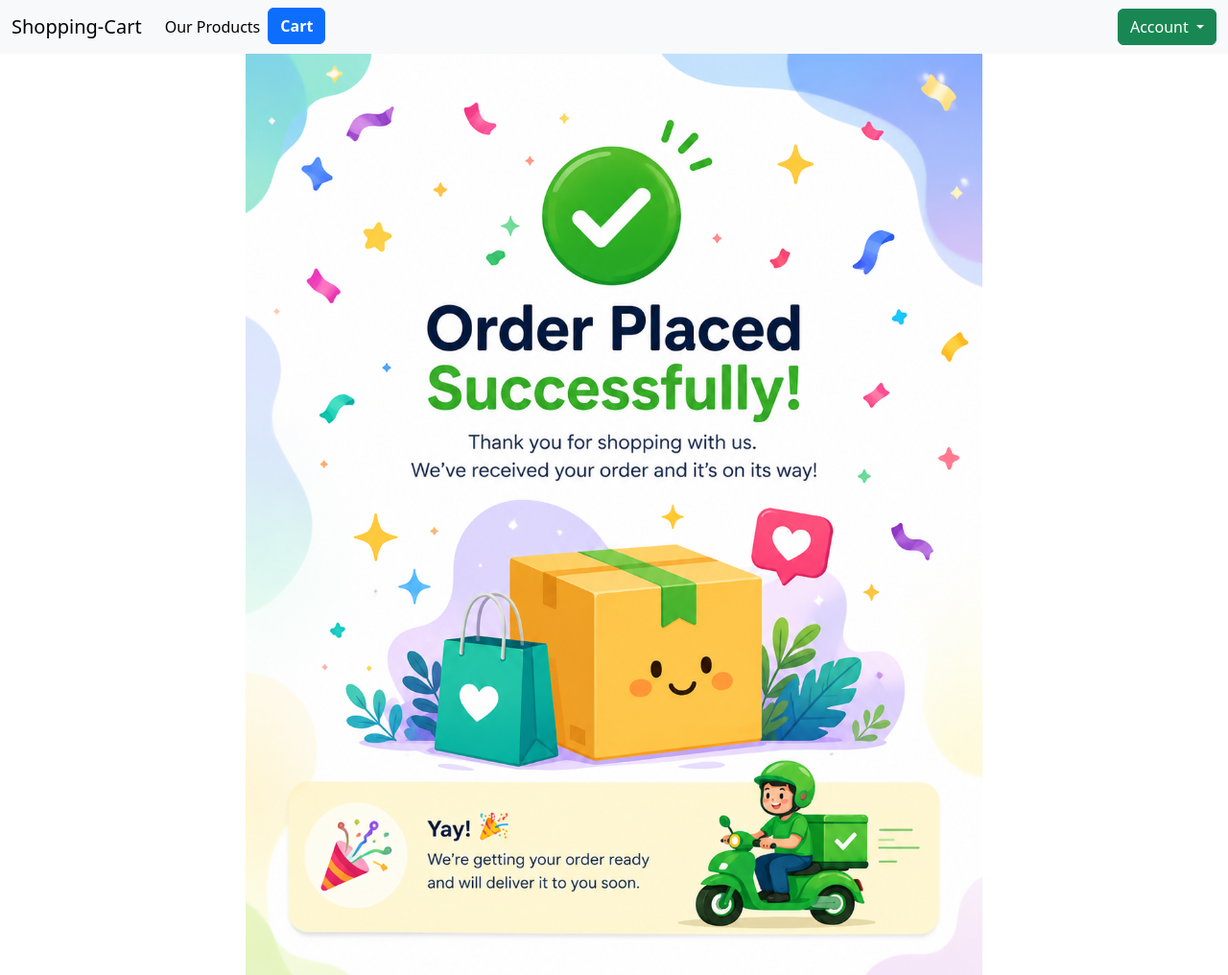
After one commit to sid2011/E-commerce-website, a Node server app: page /order-success in a window 1280 px wide. The commit adds this page. Shown: the whole page at 96% size. Run offline with Node 20, Linux system fonts and the light colour scheme; some libraries are stand-ins or nearby versions.

Commit message:
Order success page

```diff
--- a/helpers/user-helper.js
+++ b/helpers/user-helper.js
@@ -201,17 +201,17 @@ return total[0]?.totalAmount
 
 },
 
-getCartProductList:async(userId)=>{
-    //console.log(userId,"koplop")
-    let cart;
-   try{
-cart=await db.get().collection(collection.CART_COLLECTION).findOne({user:new ObjectId(userId)})
-   }catch(err){
-    console.log(err)
-  alert("Hmm,Looks like you're cart is empty.")
-   }
-    // console.log("**",cart)
-return cart.products
+getCartProductList: async (userId) => {
+  try {
+    const cart = await db.get()
+      .collection(collection.CART_COLLECTION)
+      .findOne({ user: new ObjectId(userId) });
+
+    return cart?.products || [];
+  } catch (err) {
+    console.log(err);
+    return [];
+  }
 },
 getOrderList:async(userId)=>{
 let orderItems=await db.get().collection(collection.ORDER_COLLECTION).aggregate([
--- a/routes/user.js
+++ b/routes/user.js
@@ -121,4 +121,7 @@ router.get('/all-orders',verify,async(req,res)=>{
 let orderlist=await userHelper.getOrderList(req.session.user._id)
   res.render('user/all-orders',{orderlist})
 })
+router.get('/order-success',(req,res)=>{
+res.render('user/order-success')
+})
 module.exports = router;
--- /dev/null
+++ b/views/user/order-success.hbs
@@ -0,0 +1,16 @@
+<style>
+.center {
+  display: flex;
+  justify-content: center;  /* horizontal center */
+  align-items: center;      /* vertical center */
+}
+
+.order-img {
+  width: 60%;
+  height: auto;
+}
+</style>
+
+<div class="center">
+  <img src="/images/order-success.png" alt="order success" class="order-img">
+</div>
--- a/views/user/place-order.hbs
+++ b/views/user/place-order.hbs
@@ -51,7 +51,7 @@ $('#checkout-form').submit((e)=>{
         data:$('#checkout-form').serialize(),
         success:(response)=>{
            if(response.status){
-            location.href('/')
+            location.href='/order-success'
            }
         }
     })
```
Also changed, not shown: public/images/order-success.png (added).
